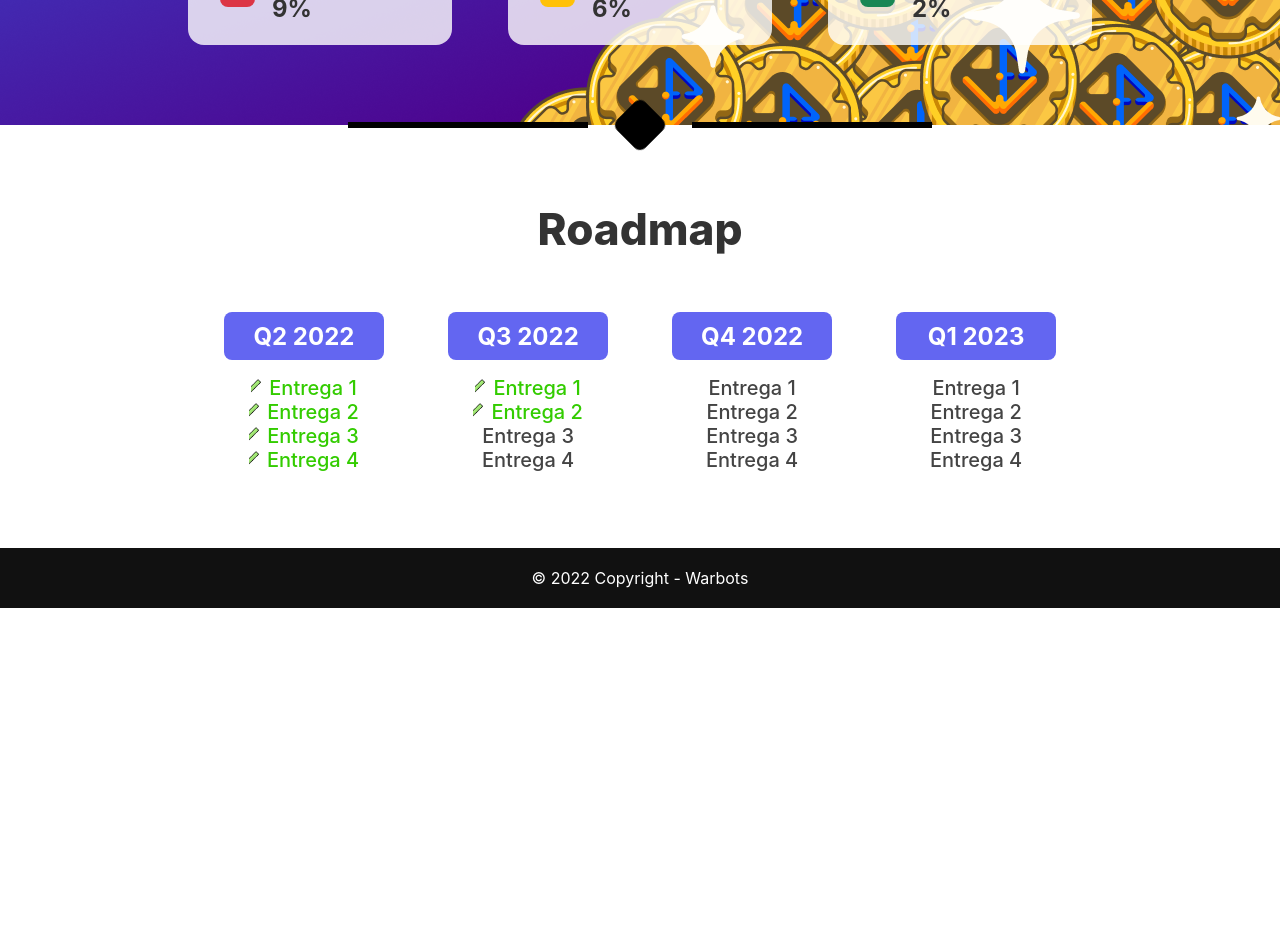
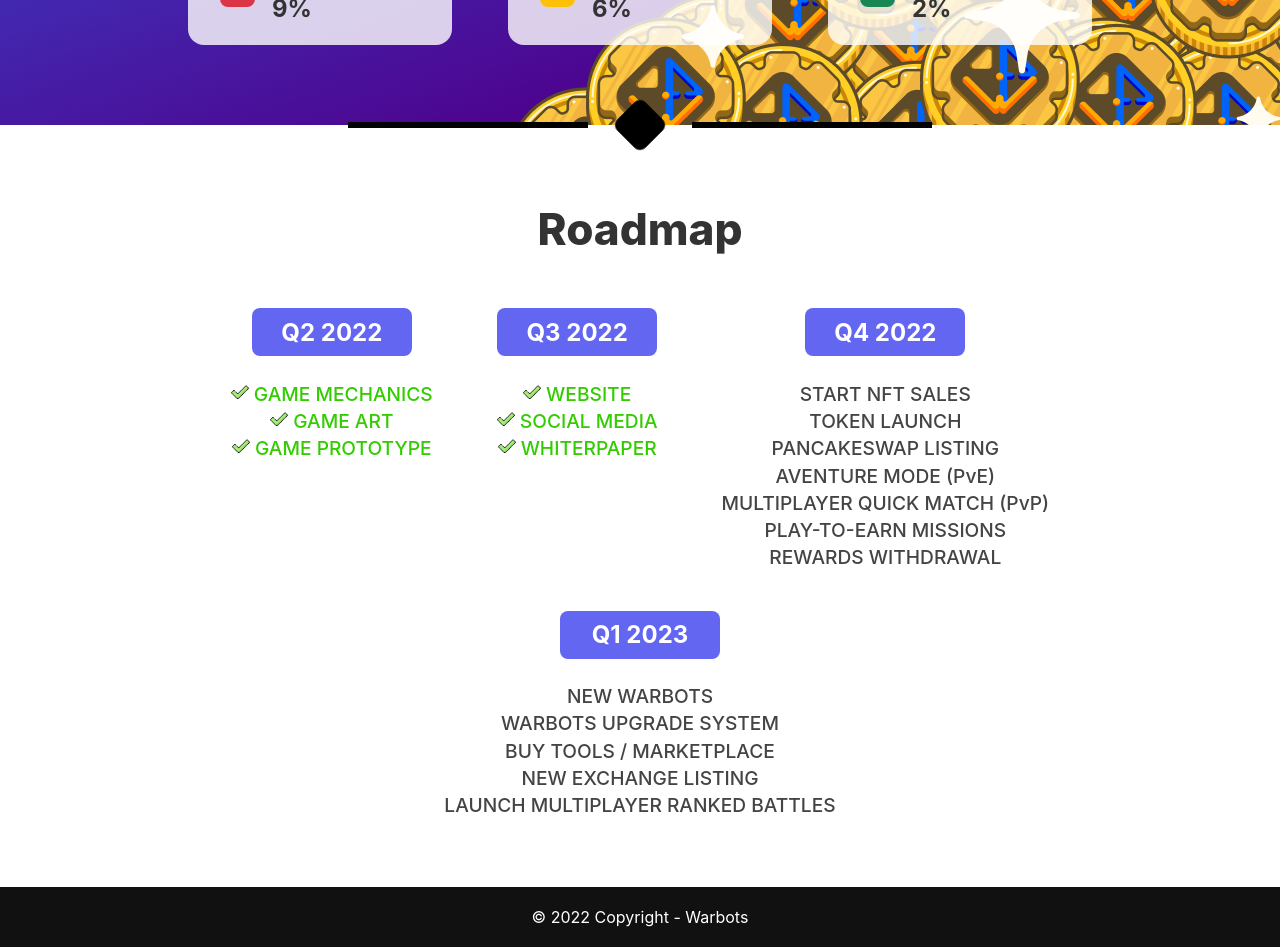
Before and after one commit to lucas85235/Warbots-Site, a Next.js app: page / in a window 1280 px wide. Shown: the part 1960-2907 px from the top of the page. Before the commit the page ends 2568 px from the top, so only its background shows below. Built offline with nearby package versions, Linux system fonts and the light colour scheme.

Commit message:
Add roadmap content

```diff
--- a/components/Roadmap.jsx
+++ b/components/Roadmap.jsx
@@ -5,52 +5,57 @@ const milestones = [
     {
         label: "Q2 2022",
         tasks: [
-            { label: "Entrega 1", complete: true },
-            { label: "Entrega 2", complete: true },
-            { label: "Entrega 3", complete: true },
-            { label: "Entrega 4", complete: true }
+            { label: "GAME MECHANICS", complete: true },
+            { label: "GAME ART", complete: true },
+            { label: "GAME PROTOTYPE", complete: true },
         ]
     },
     {
         label: "Q3 2022",
         tasks: [
-            { label: "Entrega 1", complete: true },
-            { label: "Entrega 2", complete: true },
-            { label: "Entrega 3", complete: false },
-            { label: "Entrega 4", complete: false }
+            { label: "WEBSITE", complete: true },
+            { label: "SOCIAL MEDIA", complete: true },
+            { label: "WHITERPAPER", complete: true },
         ]
     },
     {
         label: "Q4 2022",
         tasks: [
-            { label: "Entrega 1", complete: false },
-            { label: "Entrega 2", complete: false },
-            { label: "Entrega 3", complete: false },
-            { label: "Entrega 4", complete: false }
+            { label: "START NFT SALES", complete: false },
+            { label: "TOKEN LAUNCH ", complete: false },
+            { label: "PANCAKESWAP LISTING ", complete: false },
+            { label: "AVENTURE MODE (PvE)", complete: false },
+            { label: "MULTIPLAYER QUICK MATCH (PvP) ", complete: false },
+            { label: "PLAY-TO-EARN MISSIONS", complete: false },
+            { label: "REWARDS WITHDRAWAL", complete: false },
         ]
     },
     {
         label: "Q1 2023",
         tasks: [
-            { label: "Entrega 1", complete: false },
-            { label: "Entrega 2", complete: false },
-            { label: "Entrega 3", complete: false },
-            { label: "Entrega 4", complete: false }
+            { label: "NEW WARBOTS", complete: false },
+            { label: "WARBOTS UPGRADE SYSTEM", complete: false },
+            { label: "BUY TOOLS / MARKETPLACE", complete: false },
+            { label: "NEW EXCHANGE LISTING", complete: false },
+            { label: "LAUNCH MULTIPLAYER RANKED BATTLES", complete: false },
         ]
     }
 ]
 function CreateMilestones(index) {
     return (
-        <div className={styles.milestonesDiv}>
-            <div className={styles.qContent}>
-                <h2 className={styles.qText}>{milestones[index].label}</h2>
+        <div className={styles.milestones}>
+            <div className={styles.textBox}>
+                <h2 className={styles.text}>{milestones[index].label}</h2>
             </div>
+            <div>
                 {milestones[index].tasks.map((task) => (
-                <div className={styles.text} style={{ color: task.complete ? "#33cc00" : "#444"}} key={"q1-" + task.label}>
-                    {task.complete ? <Image src="/check.png" width={18} height={18} alt="" style={{ marginRight: "0.5rem" }}/> : ""}
+                    <div className={styles.milestoneText} style={{ color: task.complete ? "#33cc00" : "#444" }} key={"q1-" + task.label}>
+                        {task.complete ? <div className={styles.check}><Image src="/check.png" width={18} height={18} alt="" /></div> : ""}
                         {task.label}
                     </div>
                 ))}
+            </div>
+
         </div>
     )
 }
@@ -58,16 +63,14 @@ function CreateMilestones(index) {
 function Roadmap() {
     return (
         <div className={styles.container}>
+            <h1 className={styles.title}>Roadmap</h1>
             <div className={styles.content}>
-                <h1 className={styles.align}>Roadmap</h1>
-                <div className={styles.milestones}>
                 {CreateMilestones(0)}
                 {CreateMilestones(1)}
                 {CreateMilestones(2)}
                 {CreateMilestones(3)}
             </div>
         </div>
-        </div>
     )
 }
 
--- a/styles/Roadmap.module.css
+++ b/styles/Roadmap.module.css
@@ -1,63 +1,57 @@
 .container {
-    min-height: 40vh;
     display: flex;
     align-items: center;
     justify-content: center;
     flex-direction: column;
+    min-height: 40vh;
+    margin: 3rem;
+}
+
+.title {
+    text-align: center;
+    margin-bottom: 2rem;
 }
 
 .content {
-    margin-top: 3rem;
-    margin-bottom: 3.5rem;
-}
-
-.align {
-    margin-bottom: 2.25rem;
-    text-align: center;
-}
-
-.milestones {
     display: flex;
     flex-wrap: wrap;
     flex-direction: row;
     justify-content: center;
 }
 
-.milestonesDiv {
-    margin-left: 2rem;
-    margin-right: 2rem;
-    margin-top: 1.25rem;
-    margin-bottom: 1.25rem;
+.milestones {
+    margin: 1.25rem 0.5rem;
 }
 
-.qContent {
+.textBox {
     display: flex;
     align-items: center;
     justify-content: center;
-    text-align: center;
     background-color: #6366f1;
+    margin:auto;
+    margin-bottom: 1.5rem;
     border-radius: 0.5rem;
     width: 10rem;
     height: 3rem;
-    margin-bottom: 1rem;
 }
 
-.qText {
+.text {
     text-align: center;
     color: #fff;
 }
 
-.qTime {
+.milestoneText {
+    display: flex;
+    justify-content: center;
     text-align: center;
-    margin-bottom: 1rem;
+    margin: auto;
+    color: #444;
+    font-size: 1.2rem;
+    font-weight: 500;
+    padding: 0.1rem 1.5rem;
+    max-width: 60rem;
 }
 
-.text {
-    text-align: center;
-    color: #444;
-    font-size: 1.25rem;
-    font-weight: 500;
-    padding-left: 25px;
-    padding-right: 25px;
-    max-width: 60rem;
+.check {
+    margin-right: 5px;
 }
```
Lines whose indentation alone changed are shown as unchanged.
